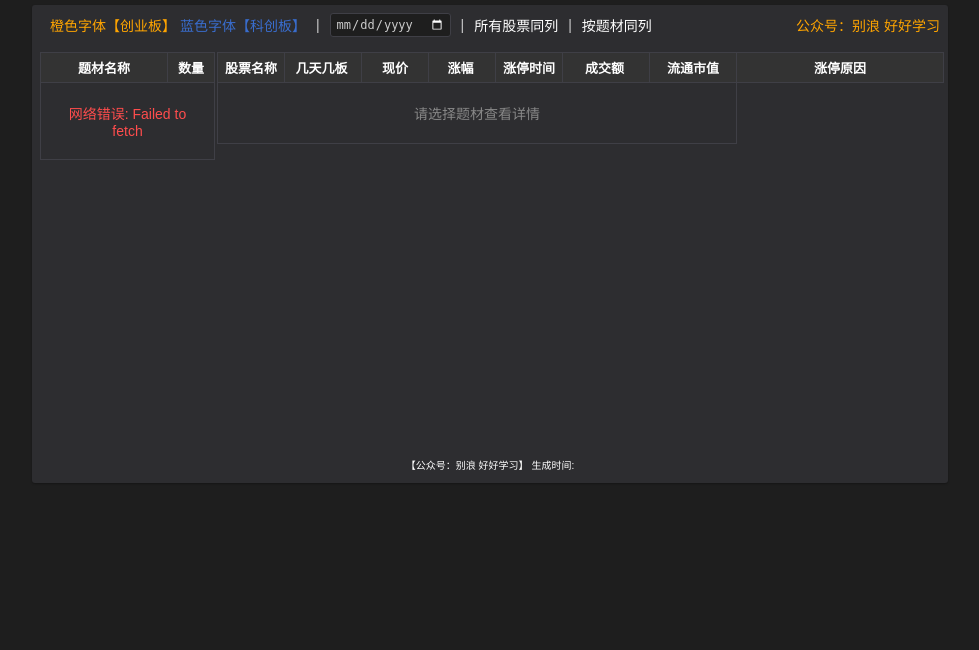
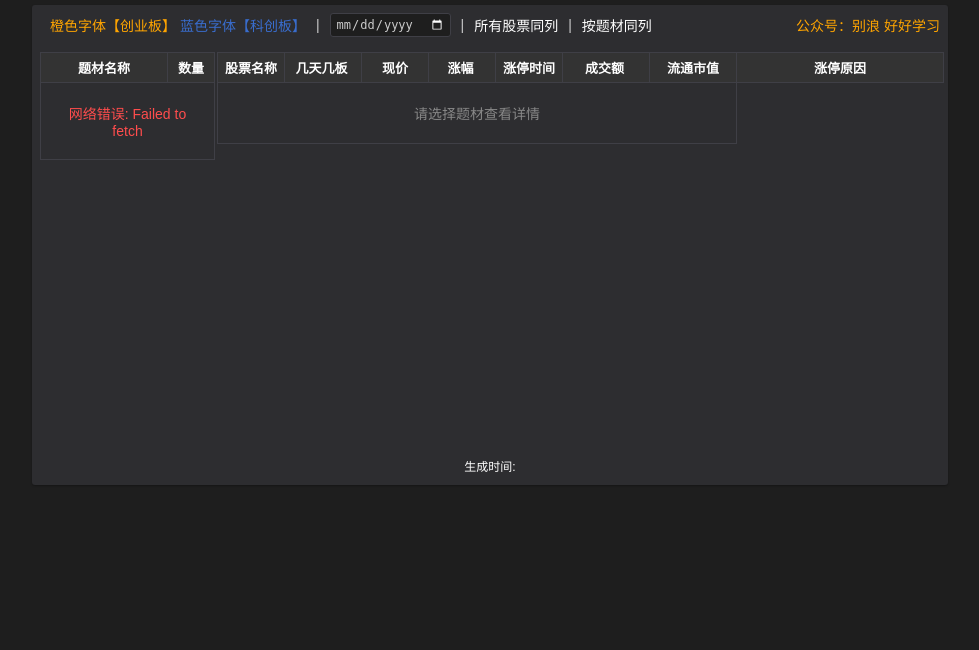
Before and after one commit to b2522/hot_tdx, a Flask app: page / in a window 1280 px wide. Shown: the top 650 px of the page, without its empty margins (158-1137 px from the left). Run offline with Flask 3, Linux system fonts and the light colour scheme.

Commit message:
Update index.html

```diff
--- a/templates/index.html
+++ b/templates/index.html
@@ -114,7 +114,7 @@
             text-align: center;
             margin: 10px 0 3px 0;
             color: white;
-            font-size: 10px;
+            font-size: 12px;
         }
         .left-table {
             width: 160px;
@@ -332,7 +332,7 @@
         </div>
 
         <div class="footer">
-            【公众号：别浪 好好学习】 生成时间: <span id="generateTime"></span>
+            生成时间: <span id="generateTime"></span>
         </div>
     </div>
 
```
